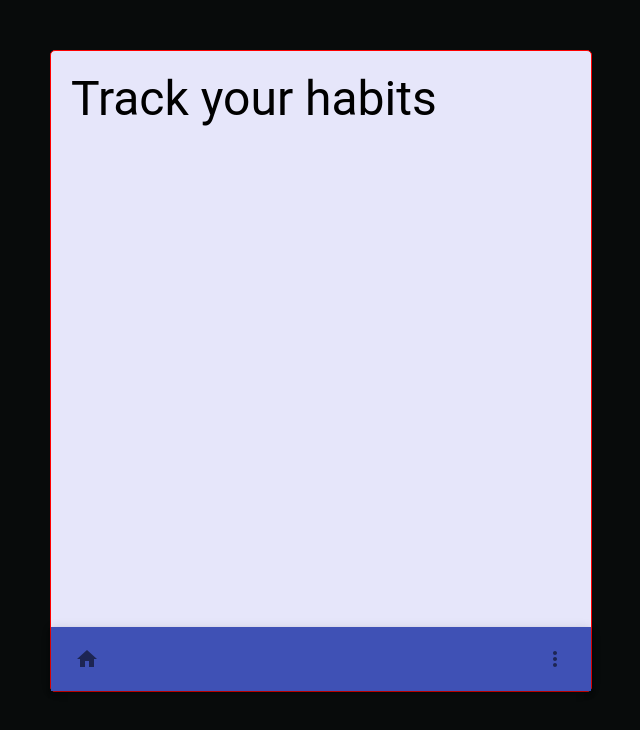
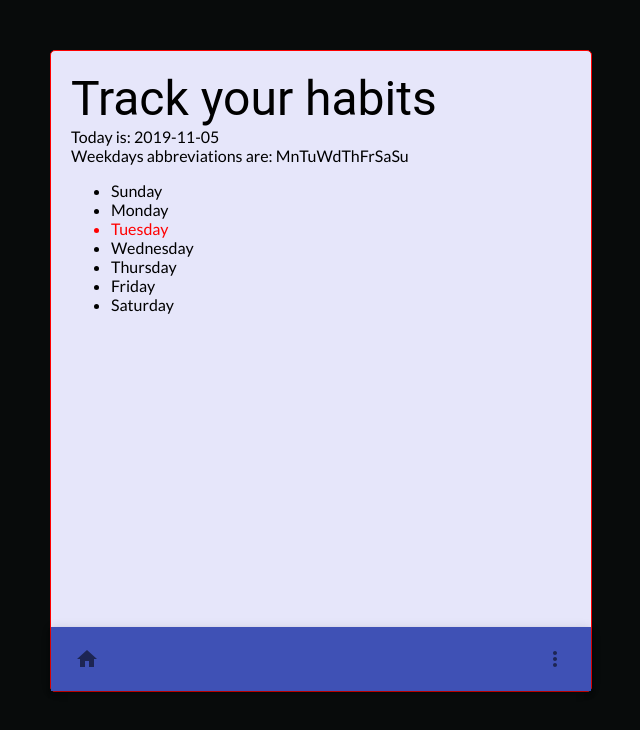
Before and after one commit to agatapst/habit-tracker, a React (Create React App) app: page /main in a window 1280 px wide. Shown: the top 730 px of the page, without its empty margins (319-959 px from the left). Built offline with nearby package versions, Linux system fonts and the light colour scheme.

Commit message:
Add weekdays with marked today weekday

```diff
--- a/src/components/Tracker/index.jsx
+++ b/src/components/Tracker/index.jsx
@@ -3,6 +3,7 @@ import { Navbar } from '../Navbar';
 import { HabitsToTrack } from './HabitsToTrack';
 import { Box, Typography } from '@material-ui/core';
 import { createStyles, makeStyles } from '@material-ui/core/styles';
+import { appConfig } from '../../config/appConfig'
 import moment from 'moment';
 
 const useStyles = makeStyles((theme) =>
@@ -17,6 +18,9 @@ createStyles({
     padding: '20px',
     position: 'relative'
   },
+  todayWeekday: {
+    background: 'red'
+  }
 }),
 );
 
@@ -25,6 +29,13 @@ export const Tracker = () => {
 
   const classes = useStyles();
 
+  const today = moment().format('YYYY-MM-DD');
+  const weekdays = moment.weekdays()
+
+  const isTodayWeekday = (weekday) => {
+    const todayWeekday = moment().format('dddd');
+    return weekday === todayWeekday
+  }
 
   useEffect(() => {
     const habits = localStorage.getItem('habitsList');
@@ -38,7 +49,6 @@ export const Tracker = () => {
   }, [habitsList]);
 
   const handleTrackHabit = (trackedHabit, isTracked) => {
-    const today = moment().format('YYYY-MM-DD');
     const trackedDays = new Set(trackedHabit.trackedDays);
     isTracked ? trackedDays.add(today) : trackedDays.delete(today);
 
@@ -56,7 +66,19 @@ export const Tracker = () => {
           Track your habits
         </Typography>
       </Box>
-      {/* controlled input */}
+      <div>Today is: {today}</div>
+      <div>
+        Weekdays abbreviations are: { appConfig.weekdaysMin.map((weekday, index) => (
+        <span key={index}>{weekday}</span>
+      ))}
+      </div>
+      <div>
+          <ul>
+            {weekdays.map((weekday, index) => (
+              <li key={index} style={{color: isTodayWeekday(weekday) ? 'red' : 'black'}}>{weekday}</li>
+            ))}
+          </ul>
+      </div>
       <HabitsToTrack habitsList={habitsList} onTrackHabit={handleTrackHabit} />
       <Navbar/>
     </Box>
--- a/src/config/appConfig.js
+++ b/src/config/appConfig.js
@@ -8,5 +8,6 @@ export const appConfig = {
     { label: 'Saturday', value: 'Saturday' },
     { label: 'Sunday', value: 'Sunday' }
   ],
-  days: ['Monday', 'Tuesday', 'Wednesday', 'Thursday', 'Friday', 'Saturday', 'Sunday']
+  days: ['Monday', 'Tuesday', 'Wednesday', 'Thursday', 'Friday', 'Saturday', 'Sunday'],
+  weekdaysMin: ['Mn', 'Tu', 'Wd', 'Th', 'Fr', 'Sa', 'Su']
 };
```
